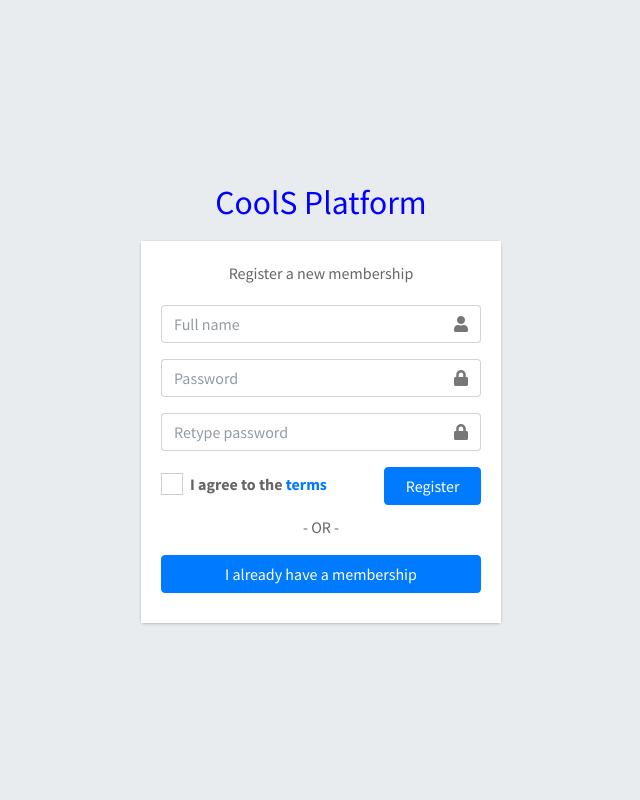
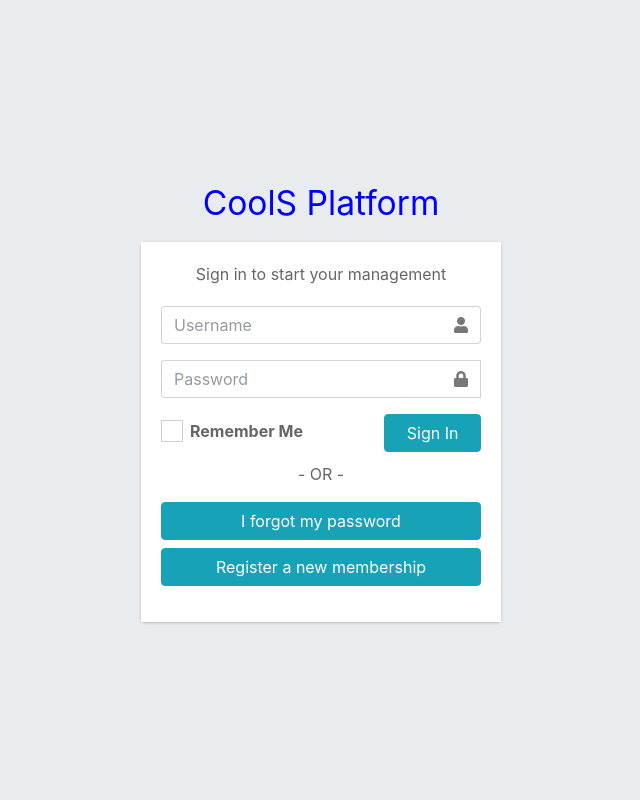
Before and after one commit to CoolS-Chao/docker-flask-AdminLTE, a Flask app: page /login in a window 1280 px wide. Shown: the whole page, without its empty margins (319-959 px from the left). Run offline with Flask 2, Linux system fonts and the light colour scheme; some libraries are stand-ins or nearby versions.

Commit message:
add login-html

```diff
--- a/entry.py
+++ b/entry.py
@@ -9,9 +9,10 @@ def create_app():
         static_folder="src/static",
     )
     app.register_blueprint(ul)
+    app.config.from_object("config.prodConfig.ProductionConfig")
 
     return app
 
 
 if __name__ == "__main__":
-    create_app().run()
+    create_app().run(host="0.0.0.0", port=5000)
--- a/requirements.txt
+++ b/requirements.txt
@@ -1,10 +1,12 @@
 click==8.1.3
 colorama==0.4.5
 Flask==2.1.2
+greenlet==1.1.2
 importlib-metadata==4.12.0
 itsdangerous==2.1.2
 Jinja2==3.1.2
 MarkupSafe==2.1.1
+SQLAlchemy==1.4.39
 typing_extensions==4.2.0
 Werkzeug==2.1.2
 zipp==3.8.0
--- a/src/backend_api/users/controller.py
+++ b/src/backend_api/users/controller.py
@@ -1,3 +1,5 @@
+from crypt import methods
+import json
 from flask import Blueprint, render_template, request
 
 
@@ -7,6 +9,14 @@ ul = Blueprint("user_login", __name__)
 @ul.route("/login", methods=["GET", "POST"])
 def user_login():
     if request.method == "GET":
+        return render_template("users/login.html")
+    if request.method == "POST":
+        return json.dumps({"name": 1})
+
+
+@ul.route('/register', methods=["GET", "POST"])
+def user_register():
+    if request.method == "GET":
         return render_template("users/register.html")
     if request.method == "POST":
-        pass
+        return json.dumps({"name": 1})
--- a/src/templates/users/layout.html
+++ /dev/null
@@ -1,27 +0,0 @@
-<!DOCTYPE html>
-<html lang="en">
-<head>
-  <meta charset="UTF-8">
-  <!-- <meta http-equiv="X-UA-Compatible" content="IE=edge"> -->
-  <meta name="viewport" content="width=device-width, initial-scale=1">
-  <title>CoolS Platform</title>
-
-  <!-- Google Font: Source Sans Pro -->
-  <link rel="stylesheet" href="https://fonts.googleapis.com/css?family=Source+Sans+Pro:300,400,400i,700&display=fallback">
-  <!-- Font Awesome -->
-  <link rel="stylesheet" href="../../static/plugins/fontawesome-free/css/all.min.css">
-  <!-- icheck bootstrap -->
-  <link rel="stylesheet" href="../../static/plugins/icheck-bootstrap/icheck-bootstrap.min.css">
-  <!-- Theme style -->
-  <link rel="stylesheet" href="../../static/dist/css/adminlte.min.css">
-</head>
-{% block main_content %}
-{% endblock %}
-<!-- jQuery -->
-<script src="../../static/plugins/jquery/jquery.min.js"></script>
-<!-- Bootstrap 4 -->
-<script src="../../static/plugins/bootstrap/js/bootstrap.bundle.min.js"></script>
-<!-- AdminLTE App -->
-<script src="../../static/dist/js/adminlte.min.js"></script>
-</body>
-</html>
--- a/src/templates/users/login.html
+++ b/src/templates/users/login.html
@@ -0,0 +1,152 @@
+<!DOCTYPE html>
+<html lang="en">
+<head>
+    <meta charset="UTF-8">
+    <meta name="viewport" content="width=device-width, initial-scale=1">
+    <title>Index</title>
+
+    <!-- Google Font: Source Sans Pro -->
+    <!-- <link rel="stylesheet" href="https://fonts.googleapis.com/css?family=Source+Sans+Pro:300,400,400i,700&display=fallback"> -->
+    <!-- Font Awesome -->
+    <link rel="stylesheet" href="../../static/plugins/fontawesome-free/css/all.min.css">
+    <!-- icheck bootstrap -->
+    <link rel="stylesheet" href="../../static/plugins/icheck-bootstrap/icheck-bootstrap.min.css">
+    <!-- Theme style -->
+    <link rel="stylesheet" href="../../static/dist/css/adminlte.min.css">
+</head>
+<body class="hold-transition login-page">
+    <div class="login-box">
+        <div class="login-logo" style="color: blue;">
+            <b>CoolS Platform</b>
+        </div>
+        <!-- /.login-logo -->
+        <div class="card">
+            <div class="card-body login-card-body">
+                <p class="login-box-msg">Sign in to start your management</p>
+                <form action="">
+                    <div class="input-group mb-3">
+                        <input type="text" class="form-control" placeholder="Username" id="username" value="">
+                        <div class="input-group-append">
+                            <div class="input-group-text">
+                            <span class="fas fa-user"></span>
+                            </div>
+                        </div>
+                    </div>
+                    <div class="input-group mb-3">
+                        <input type="password" class="form-control" placeholder="Password" id="password" value="">
+                        <div class="input-group-append">
+                            <div class="input-group-text">
+                            <span class="fas fa-lock"></span>
+                            </div>
+                        </div>
+                        <span id="password-tips"></span>
+                    </div>
+                    <div class="row">
+                        <div class="col-8">
+                            <div class="icheck-primary">
+                            <input type="checkbox" id="remember">
+                            <label for="remember">
+                                Remember Me
+                            </label>
+                            </div>
+                        </div>
+                        <!-- /.col -->
+                        <div class="col-4">
+                            <button type="button" class="btn btn-info btn-block" onclick="loginIn()">Sign In</button>
+                        </div>
+                        <!-- /.col -->
+                    </div>
+                </form>
+
+                <div class="social-auth-links text-center mb-3">
+                    <p>- OR -</p>
+                    <a href="#" class="btn btn-block btn-info">
+                    I forgot my password
+                    </a>
+                    <a href="register.html" class="btn btn-block btn-info">
+                    Register a new membership
+                    </a>
+                </div>
+            <!-- /.social-auth-links -->
+            </div>
+            <!-- /.login-card-body -->
+        </div>
+    </div>
+<!-- /.login-box -->
+<!-- jQuery -->
+<script src="../../static/plugins/jquery/jquery.min.js"></script>
+<!-- Bootstrap 4 -->
+<script src="../../static/plugins/bootstrap/js/bootstrap.bundle.min.js"></script>
+<!-- AdminLTE App -->
+<script src="../../static/dist/js/adminlte.min.js"></script>
+<script>
+    var username = document.getElementById("username");
+    var password = document.getElementById("password");
+    var payload = JSON.stringify(
+        {
+            "userName": username.value,
+            "passWord": password.value
+        }
+    )
+    // 验证用户名
+    function checkUsername() {
+        var reg_username = /^[a-zA-Z]{6,10}$/;
+        if (!reg_username.test(username.value)) {
+            return false;
+        } else {
+            return true;
+        }
+    }
+    // 验证密码
+    function checkPassword() {
+        var reg_password = /^\w{6}$/;
+        if (!reg_password.test(password.value)) {
+            return false;
+        } else {
+            return true;
+        }
+    }
+    // 焦点验证
+    username.onblur = function() {
+        checkUsername();
+    };
+    password.onblur = function() {
+        checkPassword();
+    }
+
+    // Ajax提交
+    function ajaxLogin(data) {
+        try {
+            xhr = new XMLHttpRequest();
+        } catch (e) {
+            xhr = new ActiveXObject("Microsoft.XMLHTTP");
+        }
+        xhr.open("POST", "/login", true);
+        xhr.setRequestHeader(
+            "content-type", "application/json;charset=UTF-8"
+        );
+        xhr.send(data);
+        xhr.onreadystatechange = function () {
+            if (xhr.status == 200) {
+                if (xhr.readyState == 4) {
+                    console.log("success");
+                }
+            }
+        }
+    };
+
+    // 点击 Sign In
+    function loginIn() {
+        var payload = JSON.stringify({
+            "userName": username.value,
+            "passWord": password.value
+        })
+        if (checkUsername() && checkPassword()) {
+            ajaxLogin(payload);
+        } else {
+            alert("Wrong name or password!");
+        }
+    };
+</script>
+</body>
+</html>
--- a/src/templates/users/register.html
+++ b/src/templates/users/register.html
@@ -1,18 +1,31 @@
-{% extends "users/layout.html" %}
-{% block main_content %}
+<!DOCTYPE html>
+<html lang="en">
+<head>
+    <meta charset="UTF-8">
+    <meta name="viewport" content="width=device-width, initial-scale=1">
+    <title>Register</title>
+
+    <!-- Google Font: Source Sans Pro -->
+    <!-- <link rel="stylesheet" href="https://fonts.googleapis.com/css?family=Source+Sans+Pro:300,400,400i,700&display=fallback"> -->
+    <!-- Font Awesome -->
+    <link rel="stylesheet" href="../../static/plugins/fontawesome-free/css/all.min.css">
+    <!-- icheck bootstrap -->
+    <link rel="stylesheet" href="../../static/plugins/icheck-bootstrap/icheck-bootstrap.min.css">
+    <!-- Theme style -->
+    <link rel="stylesheet" href="../../static/dist/css/adminlte.min.css">
+</head>
 <body class="hold-transition register-page">
 <div class="register-box">
 	<div class="register-logo" style="color: blue;">
 		<b>CoolS Platform</b>
 	</div>
-
   	<div class="card">
     	<div class="card-body register-card-body">
       		<p class="login-box-msg">Register a new membership</p>
 
 			<form action="../../index.html" method="post">
 				<div class="input-group mb-3">
-          <input type="text" class="form-control" placeholder="Full name">
+					<input type="text" class="form-control" placeholder="Full name" id="fullname">
 					<div class="input-group-append">
 						<div class="input-group-text">
 							<span class="fas fa-user"></span>
@@ -20,7 +33,7 @@
 					</div>
 				</div>
 				<div class="input-group mb-3">
-          <input type="password" class="form-control" placeholder="Password">
+					<input type="password" class="form-control" placeholder="Password" id="password">
 					<div class="input-group-append">
 						<div class="input-group-text">
 							<span class="fas fa-lock"></span>
@@ -28,7 +41,7 @@
 					</div>
 				</div>
 				<div class="input-group mb-3">
-          <input type="password" class="form-control" placeholder="Retype password">
+					<input type="password" class="form-control" placeholder="Retype password" id="retype-password">
 					<div class="input-group-append">
 						<div class="input-group-text">
 						<span class="fas fa-lock"></span>
@@ -63,6 +76,34 @@
   	</div><!-- /.card -->
 </div>
 <!-- /.register-box -->
-{% endblock %}
+<!-- jQuery -->
+<script src="../../static/plugins/jquery/jquery.min.js"></script>
+<!-- Bootstrap 4 -->
+<script src="../../static/plugins/bootstrap/js/bootstrap.bundle.min.js"></script>
+<!-- AdminLTE App -->
+<script src="../../static/dist/js/adminlte.min.js"></script>
+<script>
+  var fullname = document.getElementById("fullname");
+  var password = document.getElementById("password");
+  var retype_password = document.getElementById("retype-password");
+  // 校验fullname
+  function checkFullName {
+    var reg_username = /^[a-zA-Z]{6,10}$/;
+
+    if (!reg_username.test(fullname.value)) {
+      return false;
+    } else {
+      return true;
+    }
+  };
+  // 校验password
+  function checkPassword {
+
+  };
+  // 校验retype-password
+  function retypePassword {
+
+  };
+</script>
 </body>
 </html>
```
Also changed, not shown: config/prodConfig.py (added, +18 -0 lines), src/backend_api/users/models.py (+85 -0 lines). Lines whose indentation alone changed are shown as unchanged.
